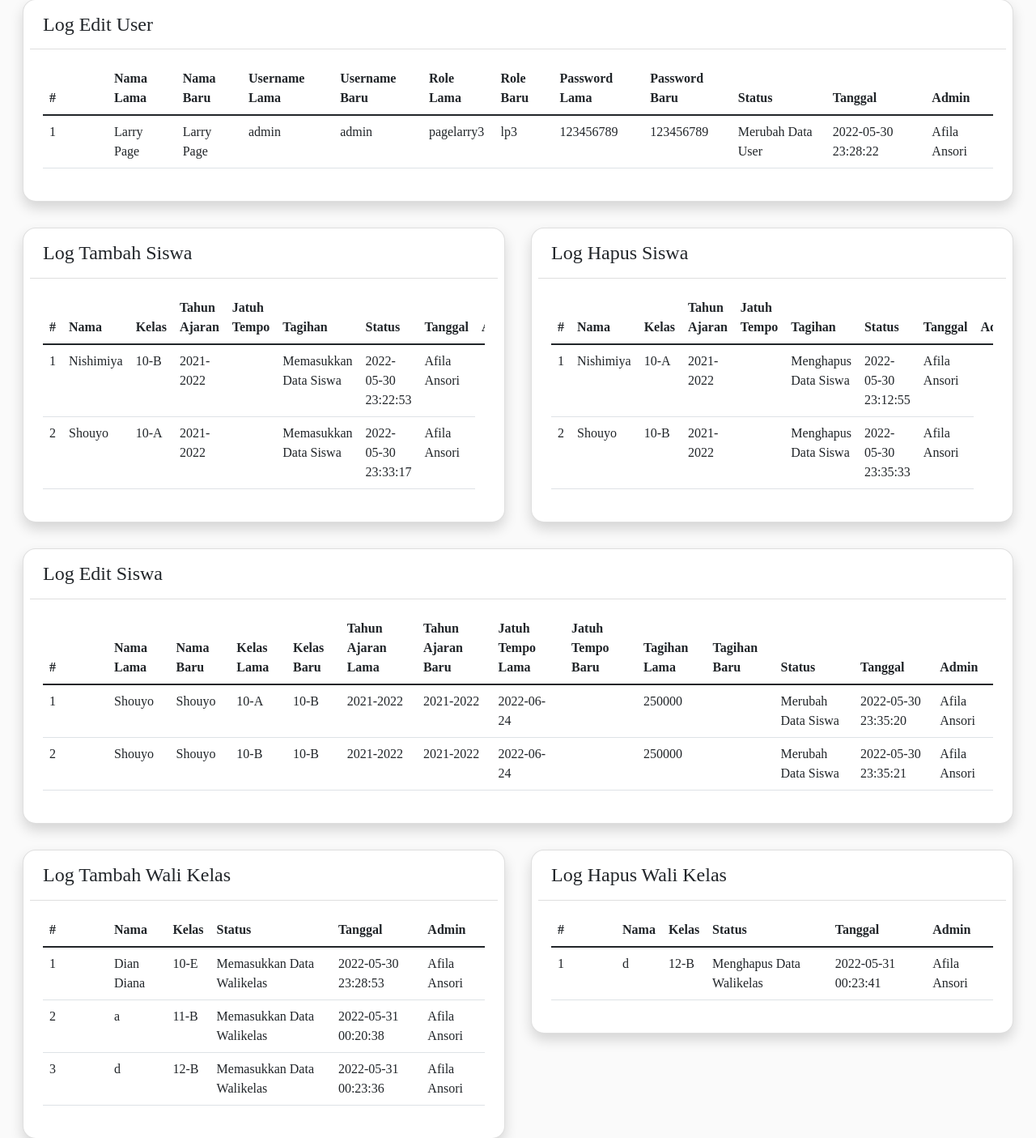
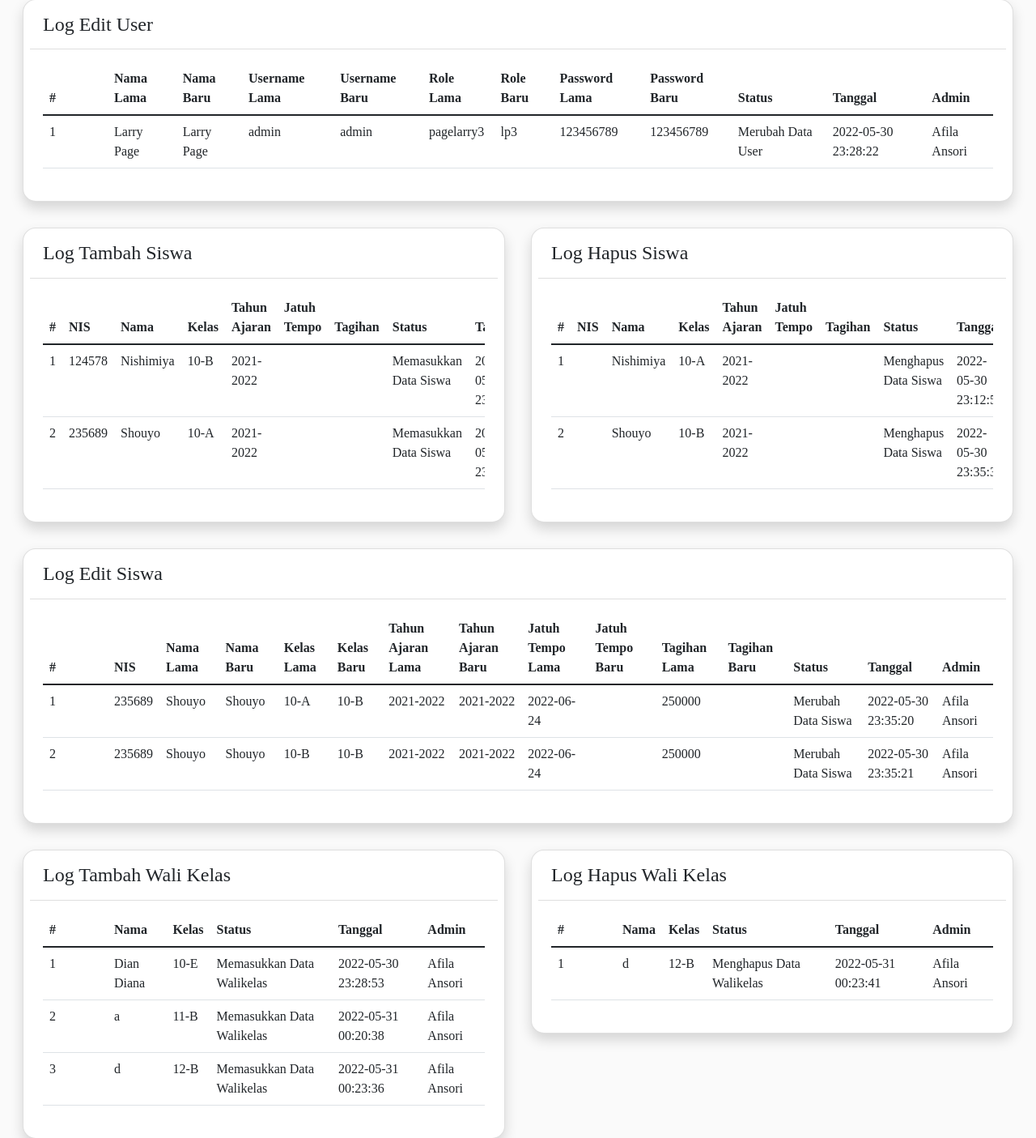
Before and after one commit to alter0z/SppPayment, a PHP site: page /log/logs.php in a window 1280 px wide. Shown: the part 577-1982 px from the top of the page at 81% size. Run offline with PHP 8.4, Linux system fonts and the light colour scheme; a user stored in the database is signed in; data comes from the database, SQL or seed files in the repository; some libraries are stand-ins or nearby versions.

Commit message:
fix data student (crud and log)

```diff
--- a/src/footer/footer.php
+++ b/src/footer/footer.php
@@ -8,7 +8,7 @@
 <!-- <script src="https://https://cdnjs.cloudflare.com/ajax/libs/toastr.js/latest/js/toastr.js"></script> -->
 <script>
     $(document).ready(function () {
-        console.log(window.location.href);
+
         if (window.location.pathname == '/sppPayment/src/show/showdatauser.php' ||
             window.location.pathname == '/sppPayment/src/edit/edituser.php' ||
             window.location.pathname == '/sppPayment/src/add/adduser.php') { // user
@@ -331,17 +331,17 @@
                     timer: 2000
                 })
             }
-            //data table log
-        } else if (window.location.pathname=='/sppPayment/src/transaction/transaksi.php') {
+
+        } else if (window.location.pathname == '/sppPayment/src/log/logs.php') { //data table log
             $('#logadduser').DataTable();
             $('#logdeluser').DataTable();
             $('#logedituser').DataTable();
             $('#logaddwclass').DataTable();
             $('#logdelwclass').DataTable();
             $('#logeditwclass').DataTable();
-            $('#logaddstudent').DataTable();
-            $('#logdelstudent').DataTable();
-            $('#logeditstudent').DataTable();
+            $('#log-add-student').DataTable();
+            $('#log-del-student').DataTable();
+            $('#log-edit-student').DataTable();
         }
     });
 </script>
--- a/src/log/logs.php
+++ b/src/log/logs.php
@@ -177,10 +177,11 @@
 					</div>
 					<div class="card-body">
 						<div class="table-responsive">
-              <table id="logaddstudent" class="table table-responsive-md">
+              <table id="log-add-student" class="table table-responsive-md">
                 <thead>
                   <tr>
                     <th style="width: 80px"><strong>#</strong></th>
+                    <th><strong>NIS</strong></th>
                     <th><strong>Nama</strong></th>
                     <th><strong>Kelas</strong></th>
                     <th><strong>Tahun Ajaran</strong></th>
@@ -201,9 +202,11 @@
 									// $date = date('D, d M Y',strtotime($d['date']));
 									echo "<tr>
 										<td>$no</td>
+										<td>$d[nis]</td>
 										<td>$d[new_name]</td>
 										<td>$d[new_class]</td>
 										<td>$d[new_period]</td>
+										<td>$d[new_duedate]</td>
 										<td>$d[new_spp_cost]</td>
 										<td>$d[status]</td>
 										<td>$d[tanggal]</td>
@@ -226,10 +229,11 @@
 						</div>
 						<div class="card-body">
 							<div class="table-responsive">
-								<table id="logdelstudent" class="table table-responsive-md">
+								<table id="log-del-student" class="table table-responsive-md">
 									<thead>
 										<tr>
 											<th style="width: 80px"><strong>#</strong></th>
+											<th><strong>NIS</strong></th>
 											<th><strong>Nama</strong></th>
 											<th><strong>Kelas</strong></th>
 											<th><strong>Tahun Ajaran</strong></th>
@@ -250,9 +254,11 @@
 											// $date = date('D, d M Y',strtotime($d['date']));
 											echo "<tr>
 												<td>$no</td>
+												<td>$d[nis]</td>
 												<td>$d[old_name]</td>
 												<td>$d[old_class]</td>
 												<td>$d[old_period]</td>
+												<td>$d[old_duedate]</td>
 												<td>$d[old_spp_cost]</td>
 												<td>$d[status]</td>
 												<td>$d[tanggal]</td>
@@ -277,10 +283,11 @@
 					</div>
 					<div class="card-body">
 						<div class="table-responsive">
-							<table id="logeditstudent" class="table table-responsive-md">
+							<table id="log-edit-student" class="table table-responsive-md">
 								<thead>
 									<tr>
 										<th style="width: 80px"><strong>#</strong></th>
+										<th><strong>NIS</strong></th>
 										<th><strong>Nama Lama</strong></th>
 										<th><strong>Nama Baru</strong></th>
 										<th><strong>Kelas Lama</strong></th>
@@ -306,6 +313,7 @@
 										// $date = date('D, d M Y',strtotime($d['date']));
 										echo "<tr>
 										<td>$no</td>
+											<td>$d[nis]</td>
 											<td>$d[old_name]</td>
 											<td>$d[new_name]</td>
 											<td>$d[old_class]</td>
--- a/src/show/showdatauser.php
+++ b/src/show/showdatauser.php
@@ -18,7 +18,7 @@
                 <div class="card-header bg-white" style="border-top-left-radius: 16px; border-top-right-radius: 16px;">
 									<a href="../add/adduser.php" class="btn btn-primary d-sm-inline-block d-none" style="background-color: #2196f3;">Add Data</a>
                 </div>
-                <div >
+                <div class="card-body">
                   <div class="table-responsive">
                     <table id="tableuser" class="table table-responsive-md">
                       <thead>
```
Also changed, not shown: src/delete/deletestudent.php (+12 -8 lines), src/functions/get_add_student.php (+8 -8 lines).
